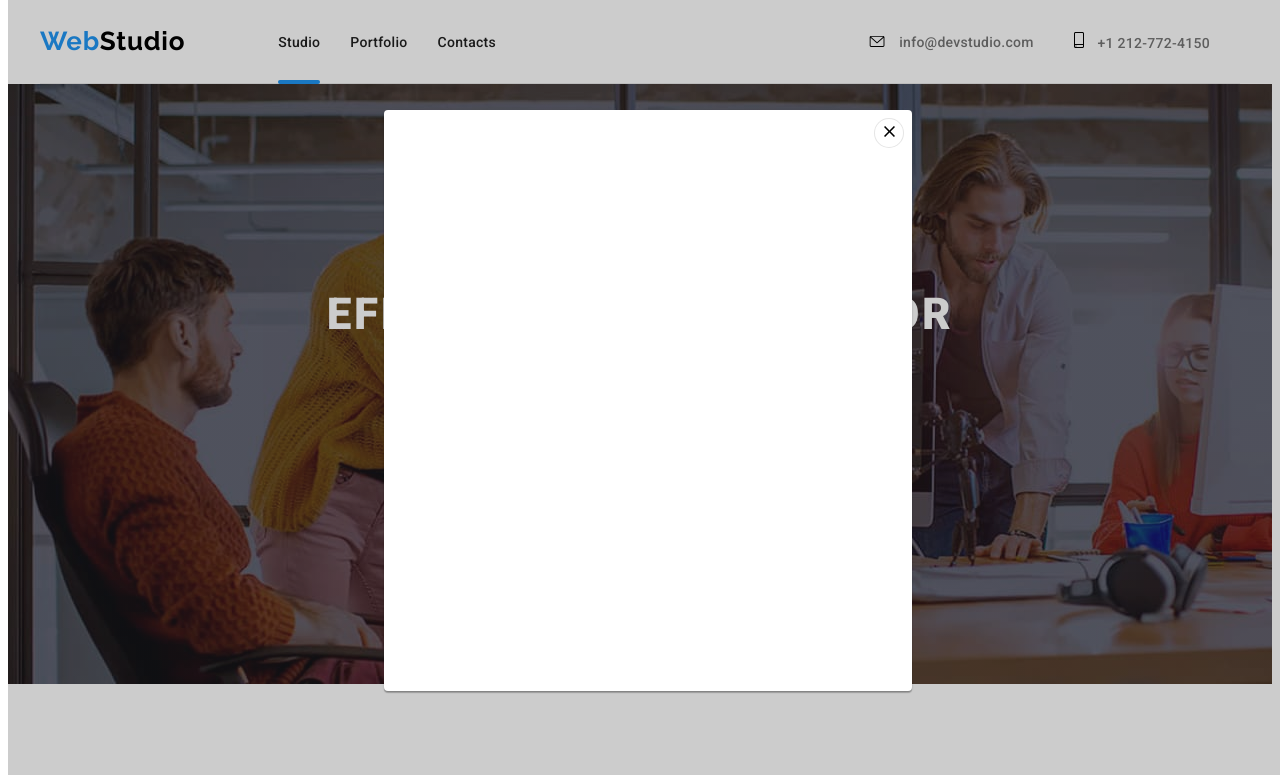
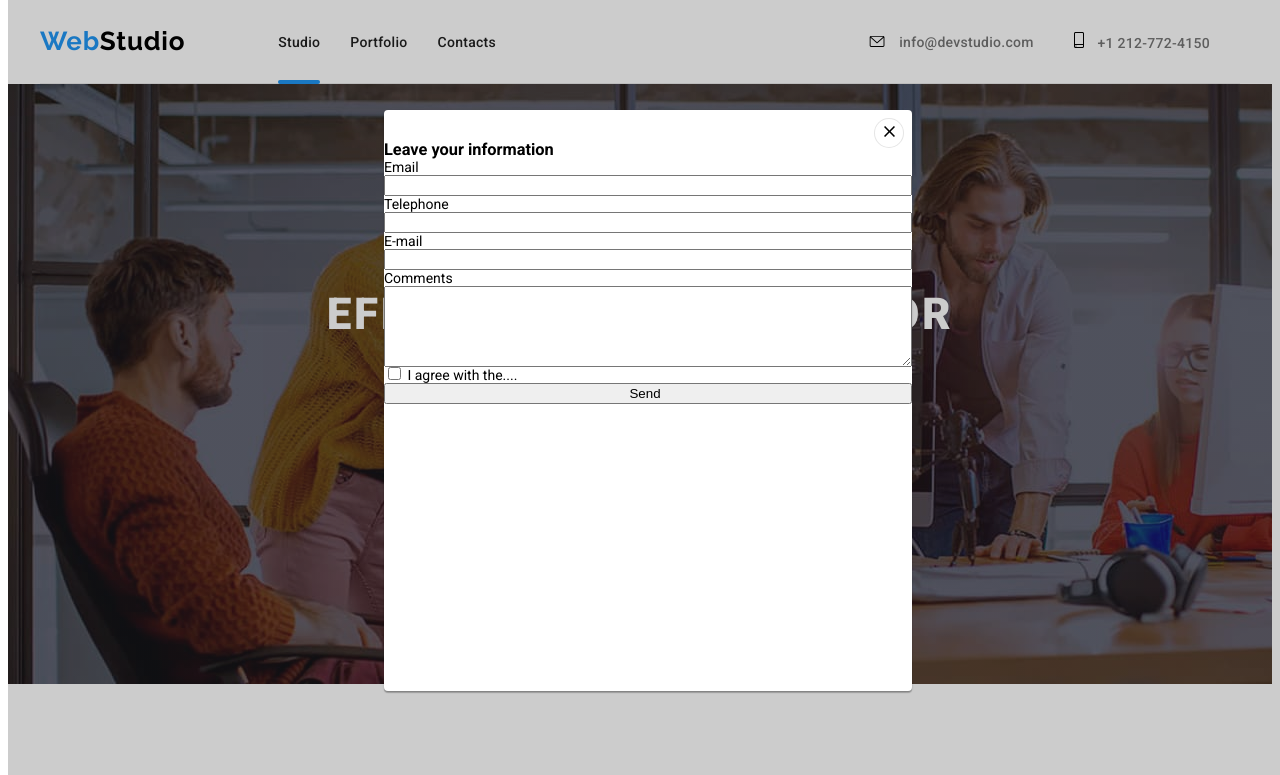
Before and after one commit to vasicris/goit-markup-hw-06, a plain HTML site: page index.html in a window 1280 px wide. Both pictures are taken after a click on the button "Request our service". Shown: the top 775 px of the page. Drawn offline with Linux system fonts and the light colour scheme.

Commit message:
19 mar 20:43

```diff
--- a/css/styles.css
+++ b/css/styles.css
@@ -79,6 +79,21 @@ li {
 
 .modal-icon {
 
+}
+
+.modal-form {
+    display: flex;
+    flex-direction: column;
+}
+
+.request-our-service-form {
+    display: flex;
+    flex-direction: column;
+}
+
+.form-label {
+    display: flex;
+    flex-direction: column;
 }
 
 .nav-link {
--- a/index.html
+++ b/index.html
@@ -17,6 +17,33 @@
                 </use>
             </svg></button>
             <p></p>
+            <div class="modal-form">
+                <h3>Leave your information</h3>
+                <form name="request-our-service" class="request-our-service-form" action="">
+                    <label class="form-label">
+                        Email
+                        <input type="email" name="email" />
+                    </label>
+                    <label class="form-label">
+                        Telephone
+                        <input type="tel" name="Telephone" />
+                    </label>
+                    <label class="form-label">
+                        E-mail
+                        <input type="email" name="E-mail" />
+                    </label>
+                    <label class="form-label">
+                        Comments
+                        <textarea name="feedback" rows="5" placeholder="Enter the text">
+                        </textarea>
+                    </label>
+                    <label>
+                        <input type="checkbox" name="hobby" value="reading" />
+                        I agree with the....
+                    </label>
+                    <button type="send">Send</button>
+                </form>
+            </div>
         </div>
     </div>
     <!--HeaderClass-->
```
